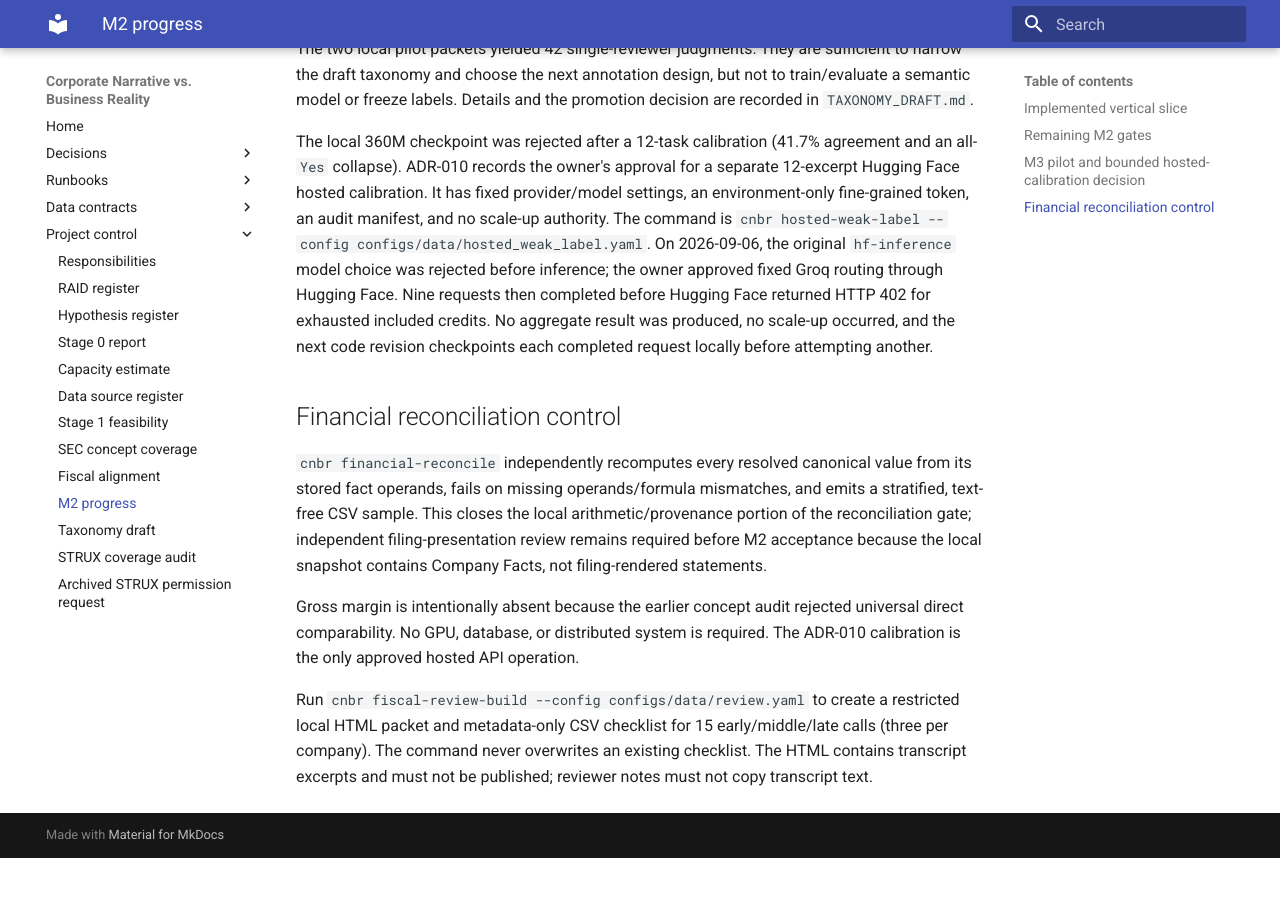
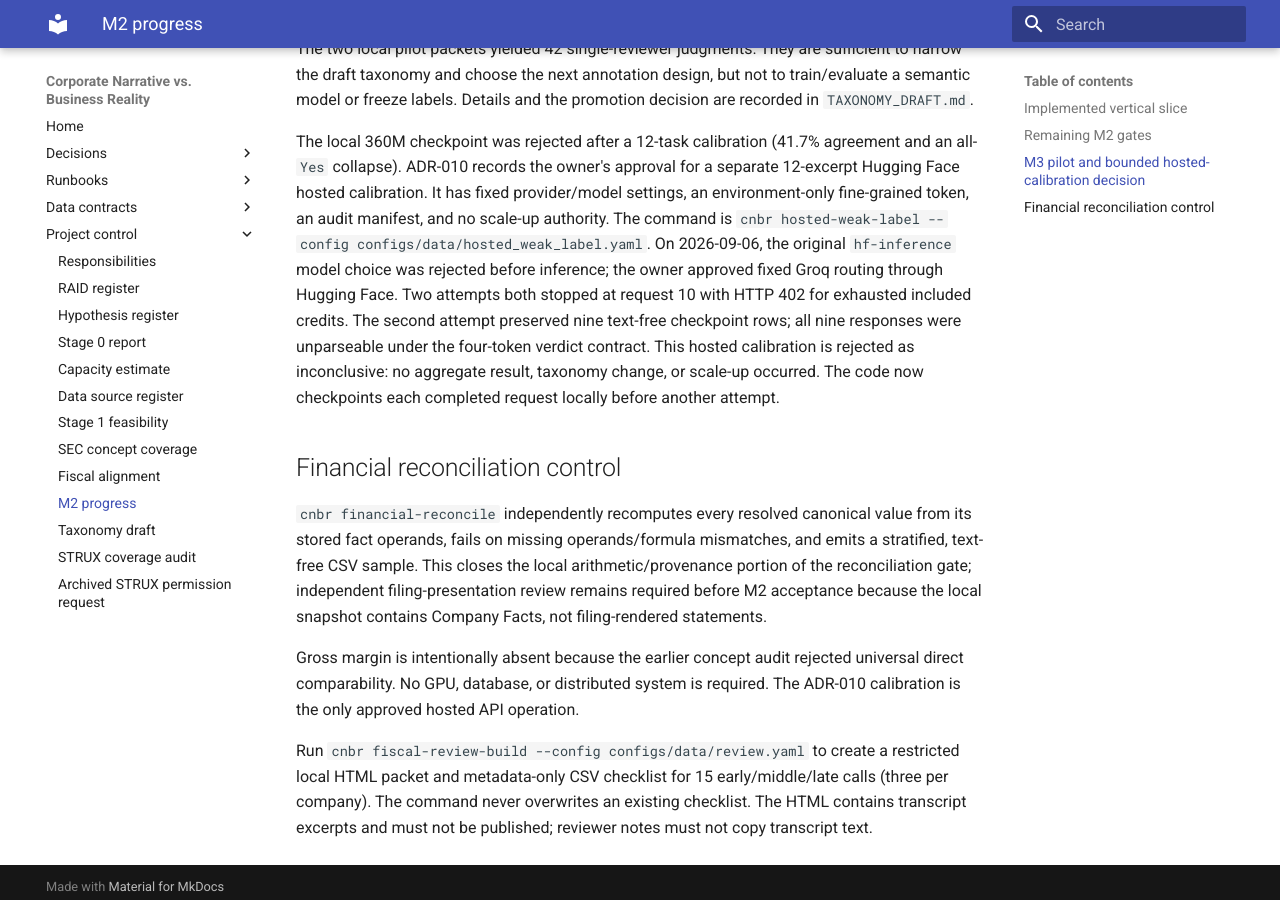
Before and after one commit to thaitri2005/Corporate-Narrative-vs-Business-Reality, an MkDocs documentation site: the page built from docs/project/M2_PROGRESS.md, in a window 1280 px wide and 900 px high, scrolled down 1289 px. Built offline with MkDocs 1.6.1 and Material for MkDocs 9.7.7, drawn with Linux system fonts in a browser that asks for light colours; before the commit the page ends 2147 px from its top, so only the background shows below that.

Commit message:
docs: close inconclusive hosted calibration

```diff
--- a/docs/project/M2_PROGRESS.md
+++ b/docs/project/M2_PROGRESS.md
@@ -52,10 +52,11 @@ all-`Yes` collapse). ADR-010 records the owner's approval for a separate 12-exce
 hosted calibration. It has fixed provider/model settings, an environment-only fine-grained token,
 an audit manifest, and no scale-up authority. The command is `cnbr hosted-weak-label --config
 configs/data/hosted_weak_label.yaml`. On 2026-09-06, the original `hf-inference` model choice was
-rejected before inference; the owner approved fixed Groq routing through Hugging Face. Nine requests
-then completed before Hugging Face returned HTTP 402 for exhausted included credits. No aggregate
-result was produced, no scale-up occurred, and the next code revision checkpoints each completed
-request locally before attempting another.
+rejected before inference; the owner approved fixed Groq routing through Hugging Face. Two attempts
+both stopped at request 10 with HTTP 402 for exhausted included credits. The second attempt preserved
+nine text-free checkpoint rows; all nine responses were unparseable under the four-token verdict
+contract. This hosted calibration is rejected as inconclusive: no aggregate result, taxonomy change,
+or scale-up occurred. The code now checkpoints each completed request locally before another attempt.
 
 ## Financial reconciliation control
 
```
Also changed, not shown: docs/adr/ADR-010-bounded-hugging-face-calibration.md (+8 -0 lines), docs/project/RAID.md (+2 -1 lines), docs/project/TAXONOMY_DRAFT.md (+8 -0 lines).
